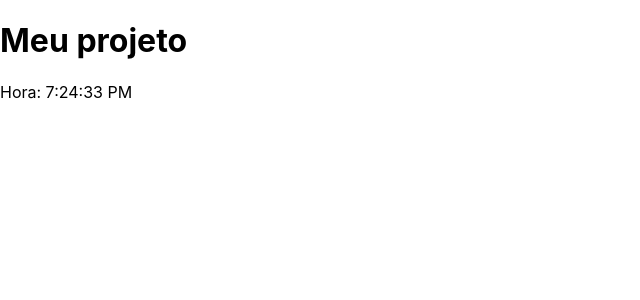
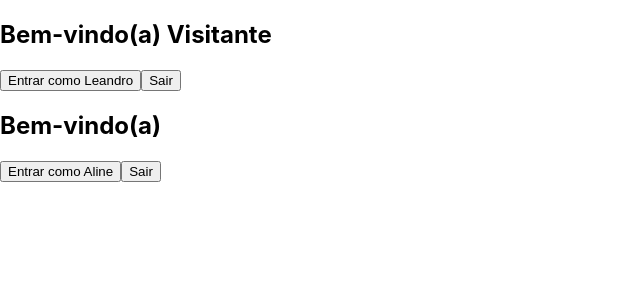
Before and after one commit to leandrolimadeveloper/Curso-react-udemy, a React (Create React App) app in the folder meu-site/: page / in a window 1280 px wide. Shown: the top 300 px of the page, without its empty margins (0-640 px from the left). Built offline with nearby package versions, Linux system fonts and the light colour scheme.

Commit message:
39. Eventos

```diff
--- a/meu-site/src/App.js
+++ b/meu-site/src/App.js
@@ -1,28 +1,11 @@
 import React, {Component} from 'react'
+import Membro from './components/Membro' // Não precisa informar index.js
 
 class App extends Component {
-  constructor(props) {
-    super(props)
-    this.state = {
-      hora: '00:00:00'
-    }
-  }
-
-  componentDidMount() {
-    setInterval(() => {
-      this.setState({hora: new Date().toLocaleTimeString()})
-    }, 1000)
-  }
-
-  componentDidUpdate() {
-    console.log('Atualizou!')
-  }
-
   render() {
     return(
       <div>
-        <h1>Meu projeto</h1>
-        <p>Hora: {this.state.hora}</p>
+        <Membro nome="Visitante"/>
       </div>
     )
   }
--- /dev/null
+++ b/meu-site/src/components/Membro/index.js
@@ -0,0 +1,47 @@
+import React, {Component} from 'react'
+
+class Membro extends Component {
+    constructor(props) {
+        super(props)
+        this.state = {
+            nome: props.nome,
+            nome2: props.nome2
+        }
+
+        this.entrar = this.entrar.bind(this)
+    }
+
+    entrar() {
+        // alert('Clicou')
+        this.setState({nome: 'Leandro'})
+    }
+
+    entrar2() {
+        this.setState({nome: 'Aline'})
+    }
+
+    render() {
+        return(
+            <div>
+                <h2>Bem-vindo(a) {this.state.nome}</h2>
+                <button onClick={this.entrar}>
+                    Entrar como Leandro
+                </button>
+                <button onClick={() => this.setState({nome: ''})}>
+                    Sair
+                </button>
+
+                <h2>Bem-vindo(a) {this.state.nome2}</h2>
+                <button onClick={() => this.entrar2('Aline')}>
+                    Entrar como Aline
+                </button>
+
+                <button onClick={() => this.setState({nome: ''})}>
+                    Sair
+                </button>
+            </div>
+        )
+    }
+}
+
+export default Membro
```
